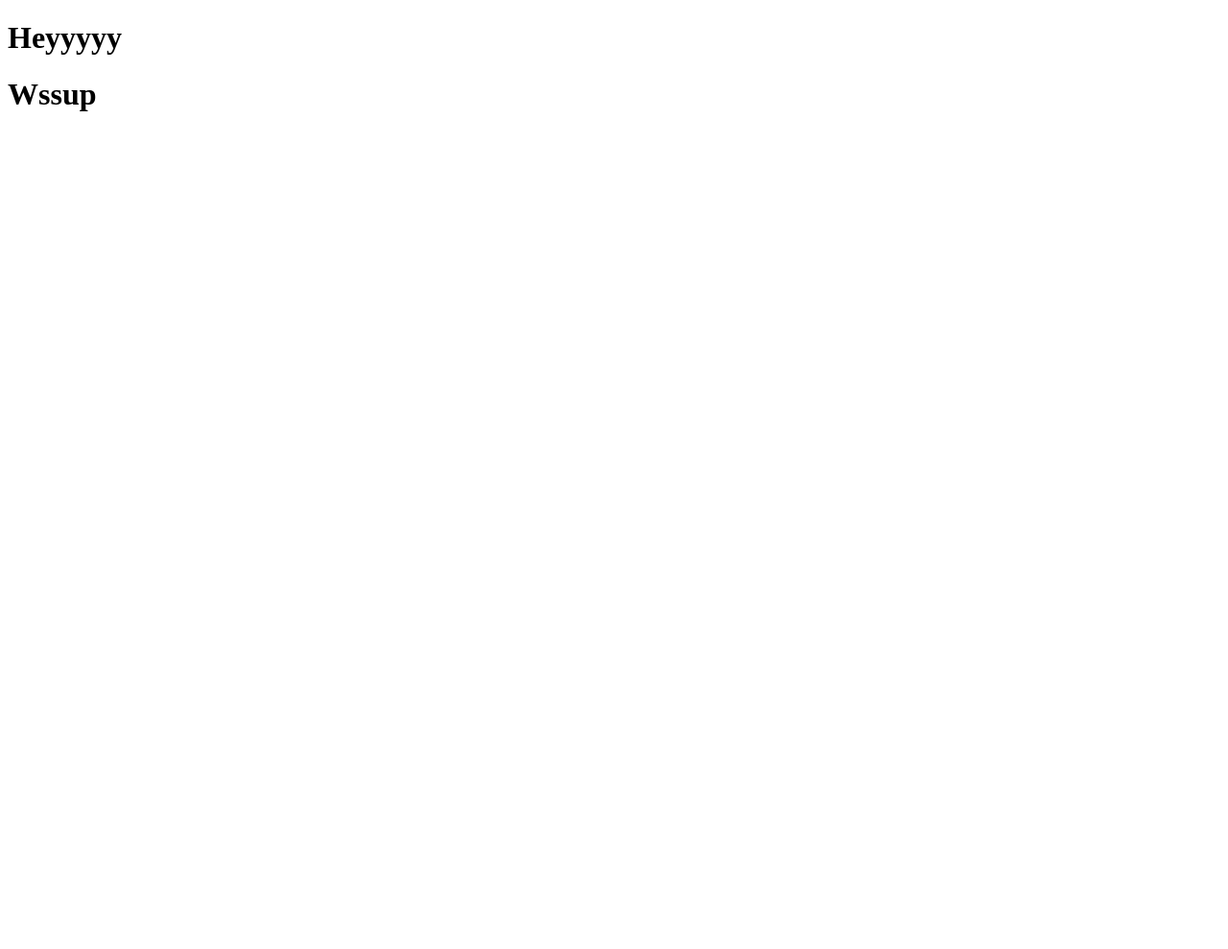
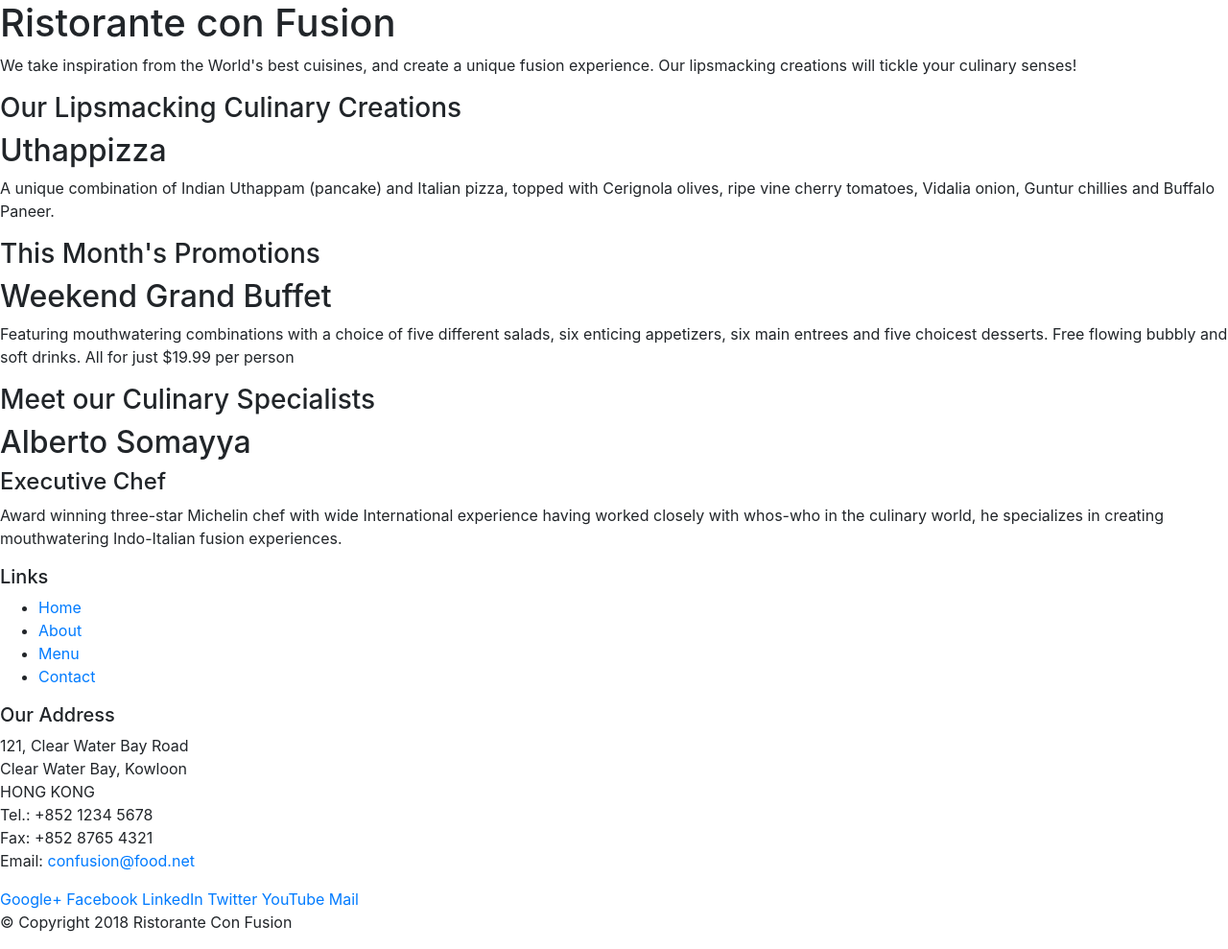
Before and after one commit to s-arslaan/restoranteConFusion, a website: page index.html in a window 1280 px wide. Shown: the whole page at 96% size. Before the commit the page ends 800 px from the top, so only its background shows below. Drawn offline with nearby package versions, Linux system fonts and the light colour scheme.

Commit message:
setted up bootstrap

```diff
--- a/index.html
+++ b/index.html
@@ -1,10 +1,107 @@
 <!DOCTYPE html>
 <html>
     <head>
+            <!-- Required meta tags always come first -->
+    <meta charset="utf-8">
+    <meta name="viewport" content="width=device-width, initial-scale=1, shrink-to-fit=no">
+    <meta http-equiv="x-ua-compatible" content="ie=edge">
+
+    <!-- Bootstrap CSS -->
+    <link rel="stylesheet" href="node_modules/bootstrap/dist/css/bootstrap.min.css">
         <title>Ars index page</title>
     </head>
     <body>
-        <h1>Heyyyyy</h1>
-        <h1>Wssup</h1>
+        <header>
+            <div>
+                <div>
+                    <div>
+                        <h1>Ristorante con Fusion</h1>
+                        <p>We take inspiration from the World's best cuisines, and create a unique fusion experience. Our lipsmacking creations will tickle your culinary senses!</p>
+                    </div>
+                    <div>
+                    </div>
+                </div>
+            </div>
+        </header>
+
+        <div>
+            <div>
+                <div>
+                    <h3>Our Lipsmacking Culinary Creations</h3>
+                </div>
+                <div>
+                    <h2>Uthappizza</h2>
+                    <p>A unique combination of Indian Uthappam (pancake) and Italian pizza, topped with Cerignola olives, ripe vine cherry tomatoes, Vidalia onion, Guntur chillies and Buffalo Paneer.</p>
+                </div>
+            </div>
+
+
+            <div>
+                <div>
+                    <h3>This Month's Promotions</h3>
+                </div>
+                <div>
+                    <h2>Weekend Grand Buffet</h2>
+                    <p>Featuring mouthwatering combinations with a choice of five different salads, six enticing appetizers, six main entrees and five choicest desserts. Free flowing bubbly and soft drinks. All for just $19.99 per person </p>
+                </div>
+            </div>
+
+            <div>
+                <div>
+                    <h3>Meet our Culinary Specialists</h3>
+                </div>
+                <div>
+                    <h2>Alberto Somayya</h2>
+                    <h4>Executive Chef</h4>
+                    <p>Award winning three-star Michelin chef with wide International experience having worked closely with whos-who in the culinary world, he specializes in creating mouthwatering Indo-Italian fusion experiences. </p>
+                </div>
+            </div>
+        </div>
+
+        <footer>
+            <div>
+                <div>
+                    <div>
+                        <h5>Links</h5>
+                        <ul>
+                            <li><a href="#">Home</a></li>
+                            <li><a href="#">About</a></li>
+                            <li><a href="#">Menu</a></li>
+                            <li><a href="#">Contact</a></li>
+                        </ul>
+                    </div>
+                    <div>
+                        <h5>Our Address</h5>
+                        <address>
+                          121, Clear Water Bay Road<br>
+                          Clear Water Bay, Kowloon<br>
+                          HONG KONG<br>
+                          Tel.: +852 1234 5678<br>
+                          Fax: +852 8765 4321<br>
+                          Email: <a href="mailto:confusion@food.net">confusion@food.net</a>
+                       </address>
+                    </div>
+                    <div>
+                        <div>
+                            <a href="http://google.com/+">Google+</a>
+                            <a href="http://www.facebook.com/profile.php?id=">Facebook</a>
+                            <a href="http://www.linkedin.com/in/">LinkedIn</a>
+                            <a href="http://twitter.com/">Twitter</a>
+                            <a href="http://youtube.com/">YouTube</a>
+                            <a href="mailto:">Mail</a>
+                        </div>
+                    </div>
+               </div>
+               <div>
+                    <div>
+                        <p>© Copyright 2018 Ristorante Con Fusion</p>
+                    </div>
+               </div>
+            </div>
+        </footer>
+        <!-- jQuery first, then Popper.js, then Bootstrap JS. -->
+        <script src="node_modules/jquery/dist/jquery.slim.min.js"></script>
+        <script src="node_modules/popper.js/dist/umd/popper.min.js"></script>
+        <script src="node_modules/bootstrap/dist/js/bootstrap.min.js"></script>
     </body>
 </html>
--- a/package.json
+++ b/package.json
@@ -20,5 +20,10 @@
   "homepage": "https://github.com/s-arslaan/test#readme",
   "devDependencies": {
     "lite-server": "^2.5.4"
+  },
+  "dependencies": {
+    "bootstrap": "^4.5.0",
+    "jquery": "^3.5.1",
+    "popper.js": "^1.16.0"
   }
 }
```
Also changed, not shown: 1 other file.
